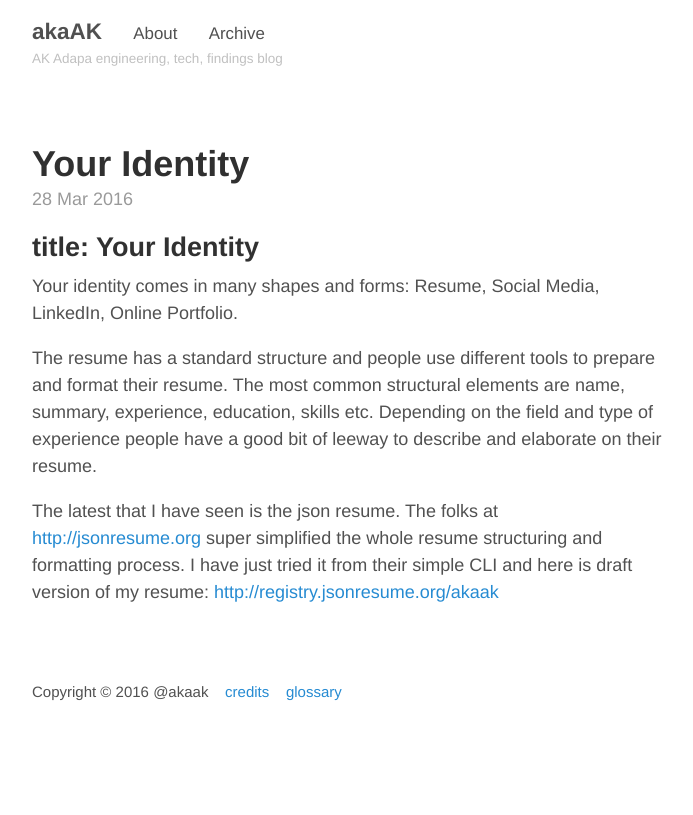
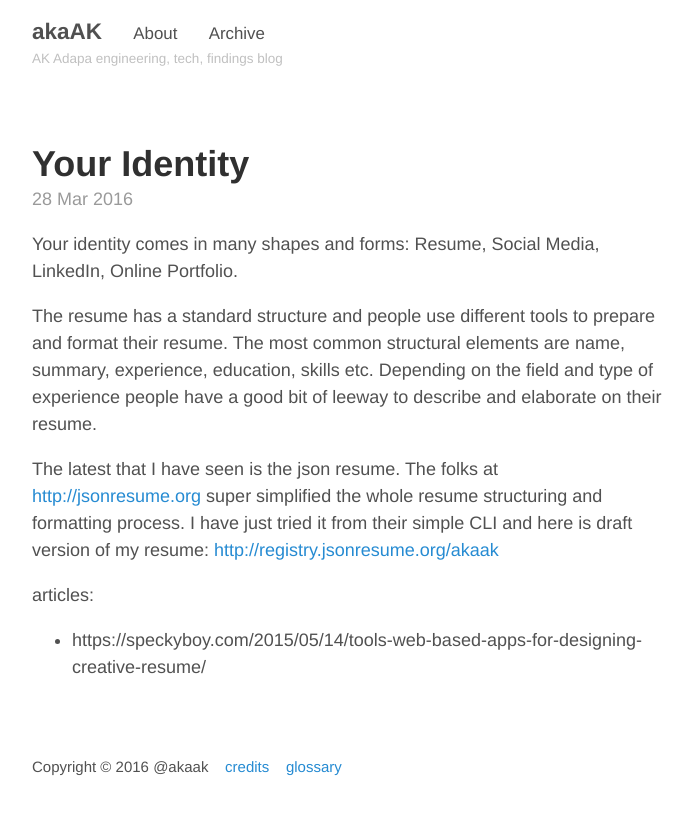
Before and after one commit to akaak/blog, a Jekyll site: the page built from index.html, in a window 1280 px wide. Shown: the top 815 px of the page, without its empty margins (293-986 px from the left). Built offline with Jekyll 4.4.1, drawn with Linux system fonts in a browser that asks for light colours; the list of posts is cut into pages by our own code; part of the change alters nothing that is shown.

```diff
--- a/_posts/2016-03-28-your-identity.md
+++ b/_posts/2016-03-28-your-identity.md
@@ -1,9 +1,15 @@
-
+---
+layout: post
 title: Your Identity
-----
+---
 
 Your identity comes in many shapes and forms: Resume, Social Media,  LinkedIn, Online Portfolio.
 
 The resume has a standard structure and people use different tools to prepare and format their resume. The most common structural elements are name, summary, experience, education, skills etc. Depending on the field and type of experience people have a good bit of leeway to describe and elaborate on their resume.
 
 The latest that I have seen is the json resume. The folks at <http://jsonresume.org> super simplified the whole resume structuring and formatting process. I have just tried it from their simple CLI and here is draft version of my resume: <http://registry.jsonresume.org/akaak>
+
+
+articles:
+
+- https://speckyboy.com/2015/05/14/tools-web-based-apps-for-designing-creative-resume/
```
